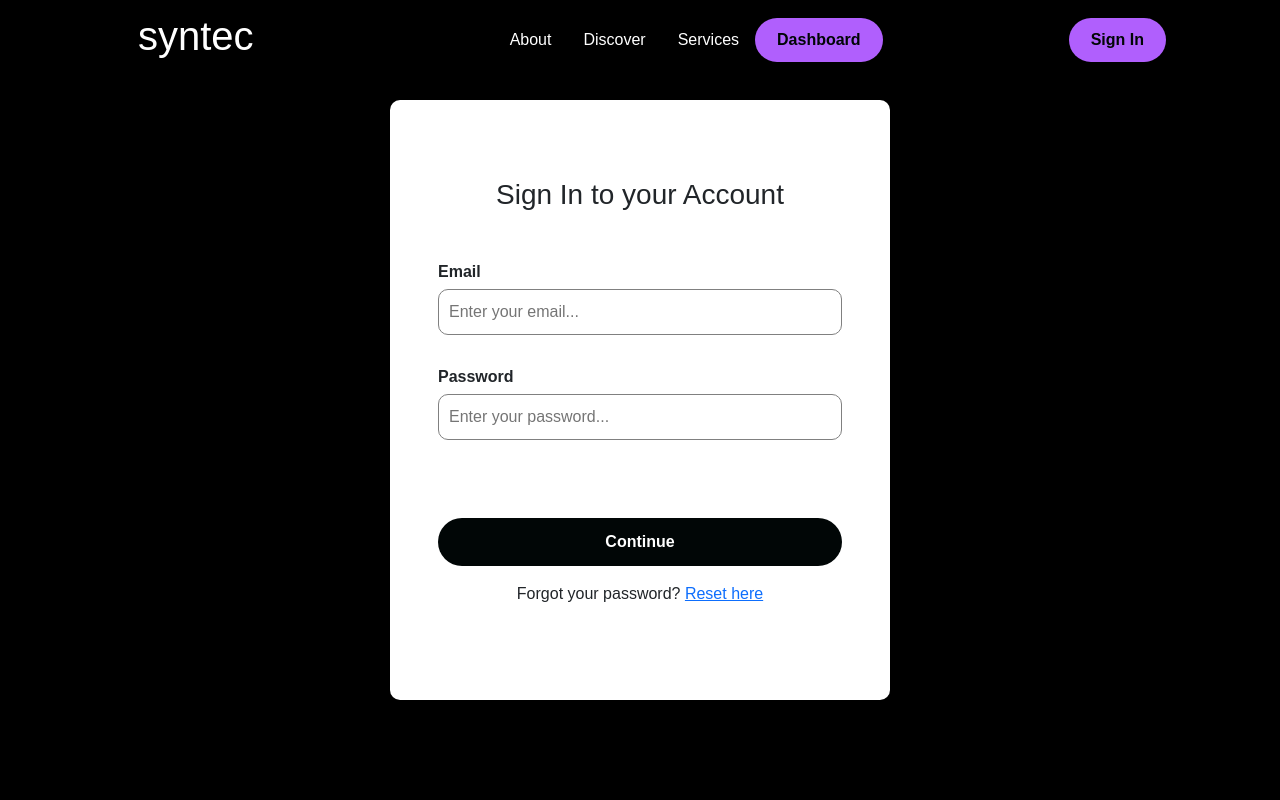
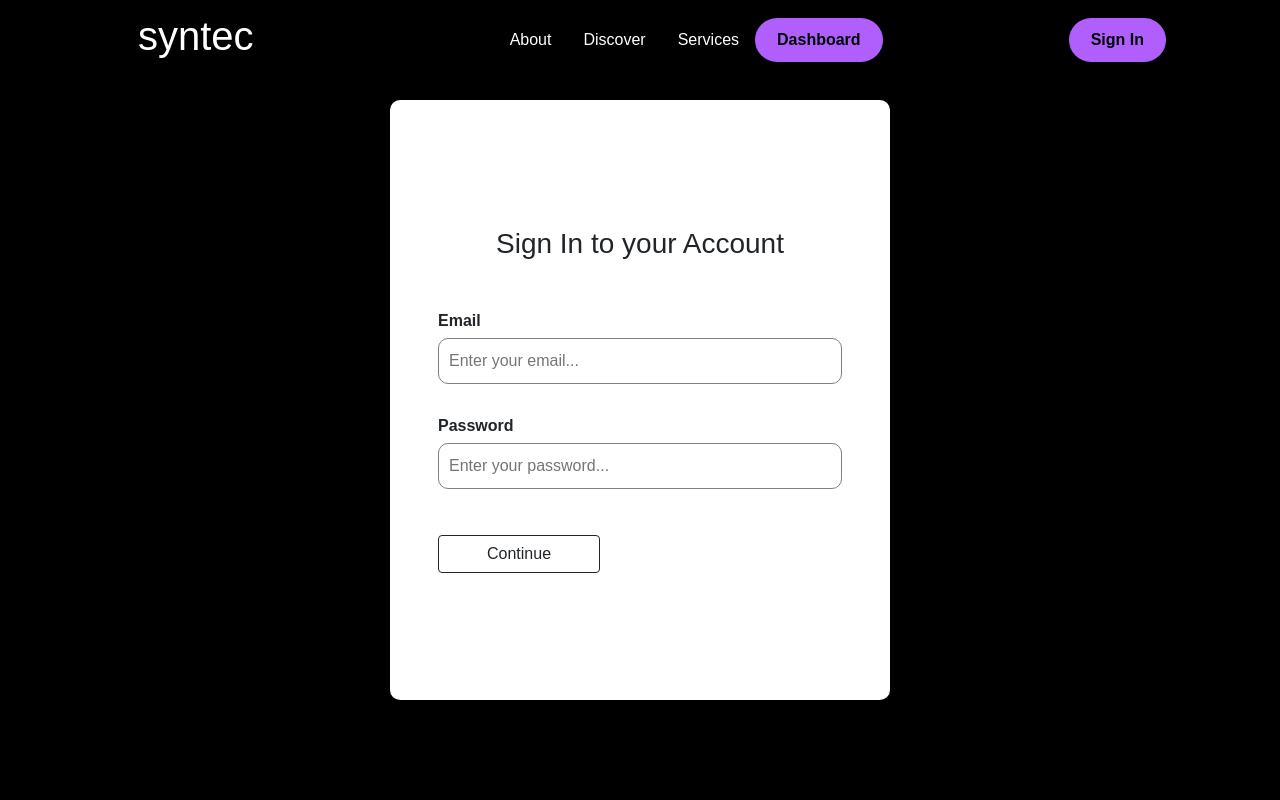
Before and after one commit to devhasibulislam/syntec-client, a React (Create React App) app: page /signin in a window 1280 px wide. Shown: the top 800 px of the page. Built offline with nearby package versions, Linux system fonts and the light colour scheme; a web font is replaced by a local one.

Commit message:
sign in index modified

```diff
--- a/src/components/signin/index.js
+++ b/src/components/signin/index.js
@@ -5,24 +5,55 @@ import {
   SigninP,
   SigninInput,
 } from "./SigninElements";
-import { Button } from "../ButtonElements";
 
 const Signin = () => {
+  function handleLogin(event) {
+    event.preventDefault();
+
+    const userInfo = {
+      email: event.target.email.value,
+      password: event.target.password.value,
+    };
+    // console.log(userInfo);
+
+    const postAnUser = async () => {
+      const request = await fetch(`http://localhost:8080/user/signin`, {
+        method: "POST",
+        headers: {
+          "content-type": "application/json",
+        },
+        body: JSON.stringify(userInfo),
+      });
+      const response = await request.json();
+      if (response.acknowledgement) console.log(response);
+    };
+    postAnUser();
+
+    event.target.reset();
+  }
+
   return (
     <SigninContainer>
       <SigninWrapper className="py-5 px-5">
         <div className="my-auto">
           <h3 className="center-align mb-5">Sign In to your Account</h3>
-          <form>
+          <form onSubmit={handleLogin}>
             <SigninP>Email</SigninP>
-            <SigninInput type="text" placeholder="Enter your email..." />
+            <SigninInput
+              type="text"
+              name="email"
+              placeholder="Enter your email..."
+            />
             <SigninP>Password</SigninP>
-            <SigninInput type="password" placeholder="Enter your password..." />
-            <Button className="mt-5 mb-3">Continue</Button>
+            <SigninInput
+              type="password"
+              name="password"
+              placeholder="Enter your password..."
+            />
+            <button type="submit" className="mt-3 px-5 btn btn-outline-dark">
+              Continue
+            </button>
           </form>
-          <p className="center-align">
-            Forgot your password? <a href="/">Reset here</a>
-          </p>
         </div>
       </SigninWrapper>
     </SigninContainer>
```
